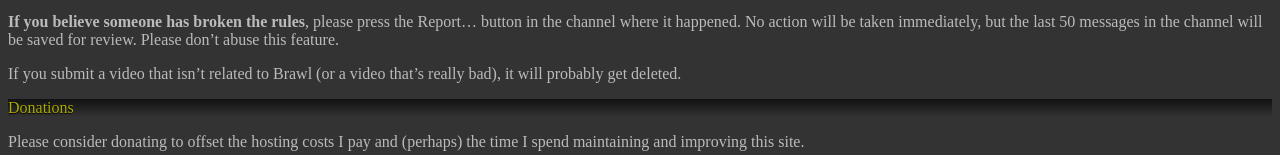
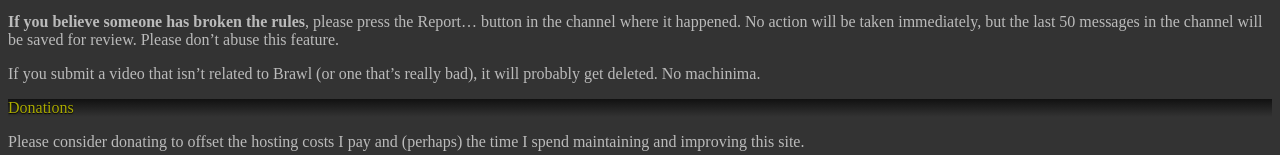
Before and after one commit to btrask/fsmash, a plain HTML site: page client/index.html in a window 1280 px wide. Shown: the part 625-780 px from the top of the page. Drawn offline with Linux system fonts and the light colour scheme; files that its build step writes are made by us from their sources; a script that the page names is missing.

Commit message:
Updated rules.

```diff
--- a/client/index.html
+++ b/client/index.html
@@ -82,7 +82,7 @@
 				<p>I’m trying to keep this list as minimal as possible. Don’t make me expand it.</p>
 				<p>Trolling is allowed as long as it follows the other rules.</p>
 				<p><b>If you believe someone has broken the rules</b>, please press the Report… button in the channel where it happened. No action will be taken immediately, but the last 50 messages in the channel will be saved for review. Please don’t abuse this feature.</p>
-				<p>If you submit a video that isn’t related to Brawl (or a video that’s really bad), it will probably get deleted.</p>
+				<p>If you submit a video that isn’t related to Brawl (or one that’s really bad), it will probably get deleted. No machinima.</p>
 				<div class="header">Donations</div>
 				<p>Please consider donating to offset the hosting costs I pay and (perhaps) the time I spend maintaining and improving this site.</p>
 				<div class="center padding">
```
